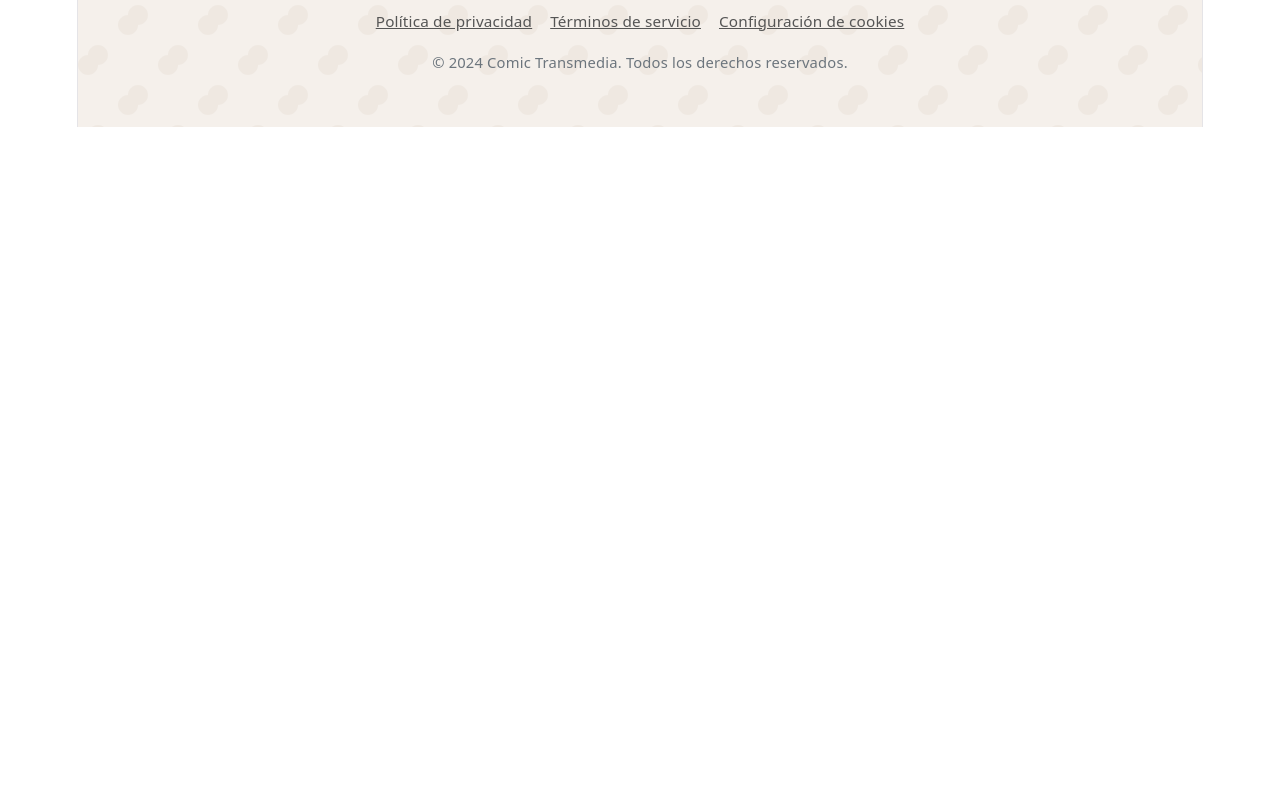
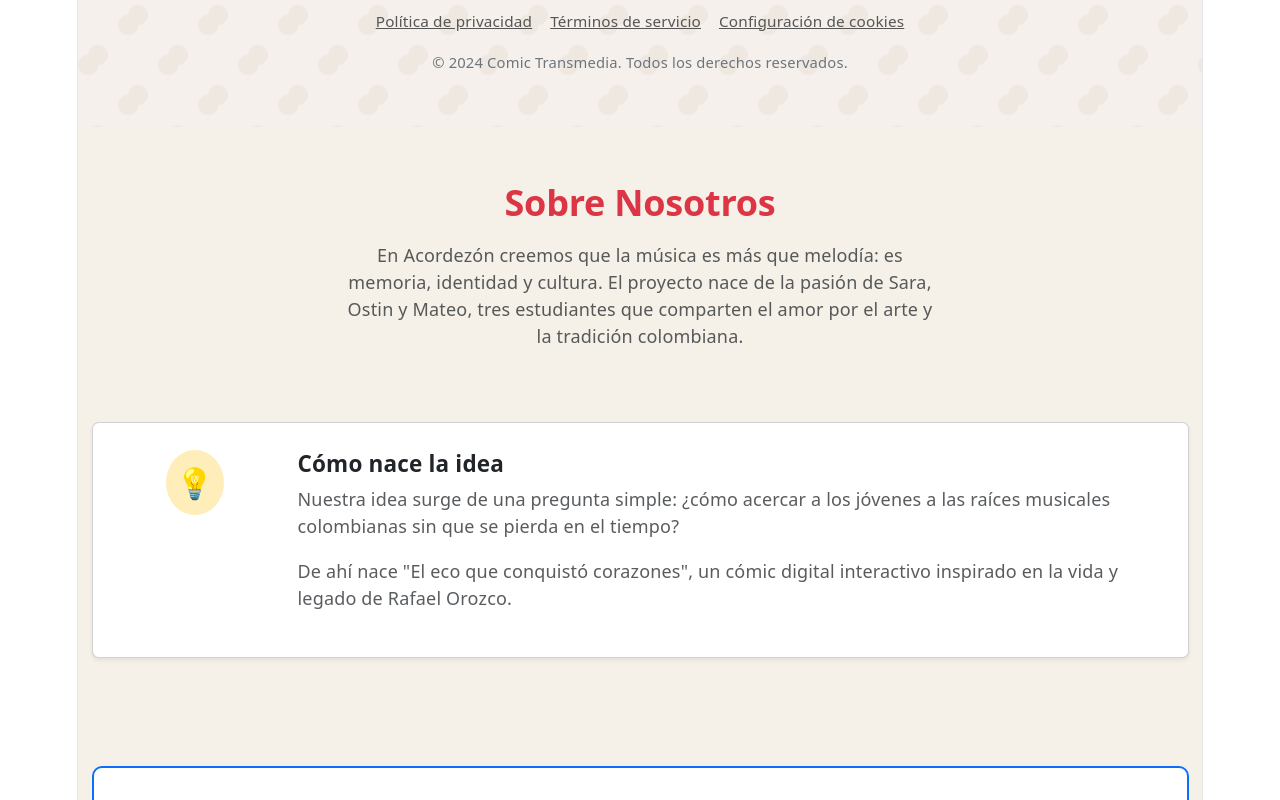
Before and after one commit to mateo-1011/acordezon_project, a React (Vite) app: page / in a window 1280 px wide. Shown: the part 3520-4320 px from the top of the page. Before the commit the page ends 3647 px from the top, so only its background shows below. Built offline with nearby package versions, Linux system fonts and the light colour scheme.

Commit message:
import about

```diff
--- a/src/App.jsx
+++ b/src/App.jsx
@@ -2,6 +2,7 @@ import { Header } from "./components/Header"
 import { Home } from "./pages/Home"
 import { Footer } from "./components/Footer"
 import "./App.css"
+import { About } from "./pages/About"
 
 export const App = () => {
   return (
@@ -9,6 +10,7 @@ export const App = () => {
       <Header />
       <Home />
       <Footer />
+      <About />
     </>
   )
 }
```
